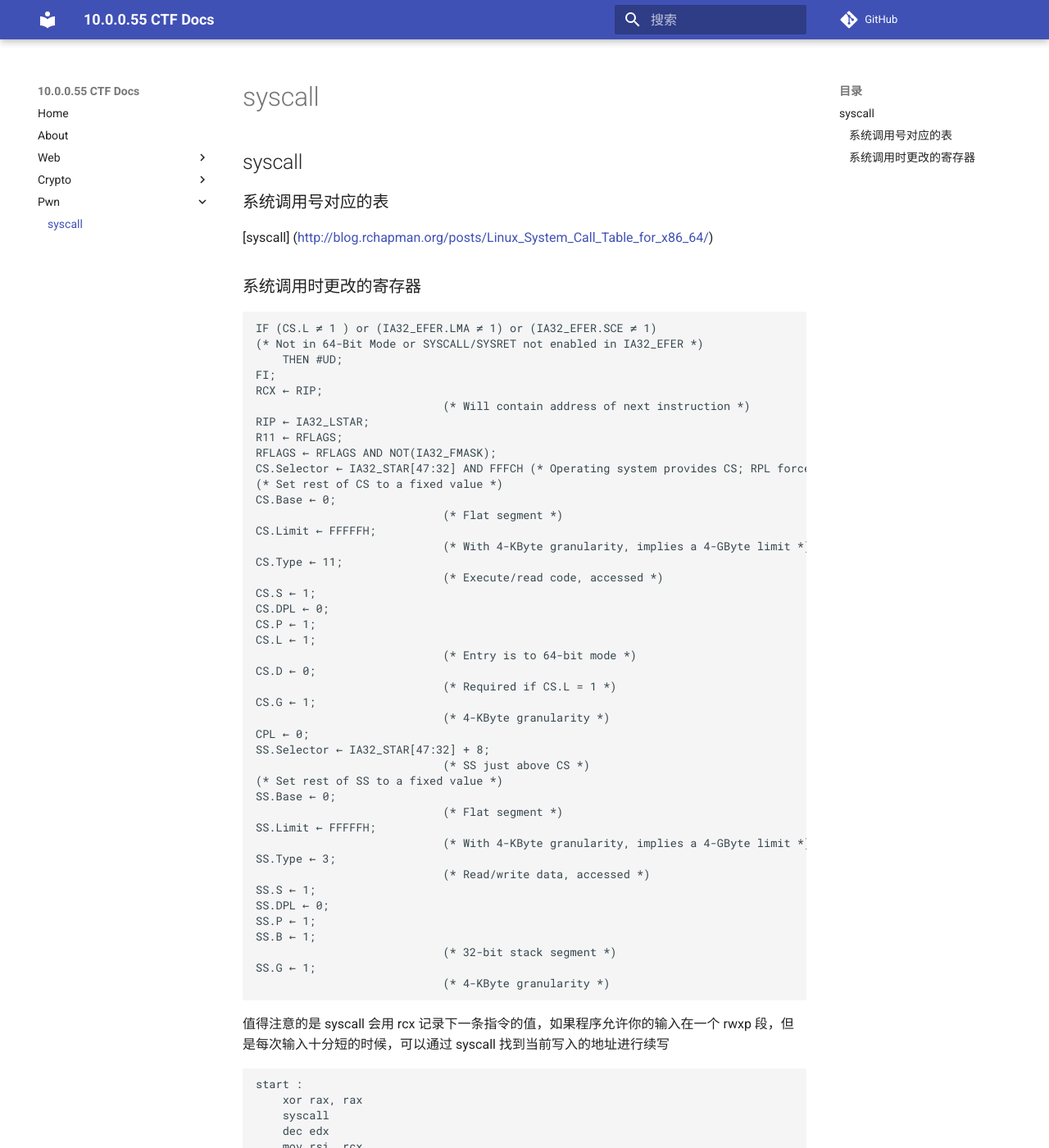
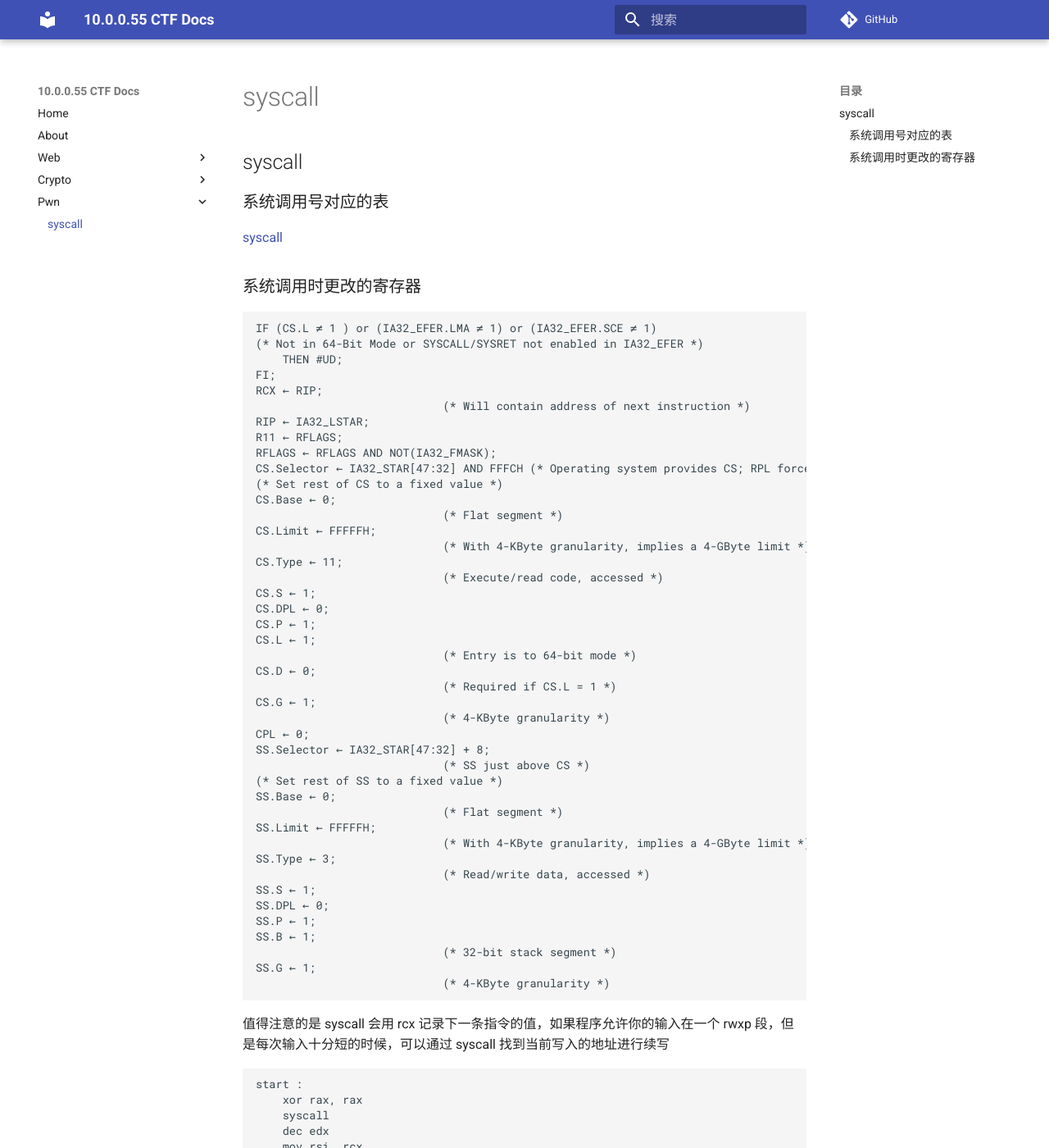
Before and after one commit to 10-0-0-55/10-0-0-55.github.io, an MkDocs documentation site: the page built from docs/pwn/syscall.md, in a window 1280 px wide and 1400 px high. Shown: the whole window at 82% size. Built offline with MkDocs 1.6.1 and Material for MkDocs 9.7.7, drawn with Linux system fonts in a browser that asks for light colours; comment, search, counter and statistics services are not loaded; some of the changed text lies outside the part shown.

````diff
--- a/docs/pwn/syscall.md
+++ b/docs/pwn/syscall.md
@@ -4,7 +4,7 @@
 
 ### 系统调用号对应的表
 
-[syscall] (http://blog.rchapman.org/posts/Linux_System_Call_Table_for_x86_64/)
+[syscall](http://blog.rchapman.org/posts/Linux_System_Call_Table_for_x86_64/)
 
 ### 系统调用时更改的寄存器
 
@@ -67,4 +67,4 @@ start :
 ```
 最开始的时候由于输入限制只能 10 byte，因此控制不了 rsi，可以通过 syscall 找到之前写入的地址，运用 edx 只取 rdx 的低 32 位，jmp (-127 ~ +128) 的值进行调用 SYS_read
 
-[syscall Operation](https://github.com/HJLebbink/asm-dude/wiki/SYSCALL)
+[Syscall Operation](https://github.com/HJLebbink/asm-dude/wiki/SYSCALL)
````
